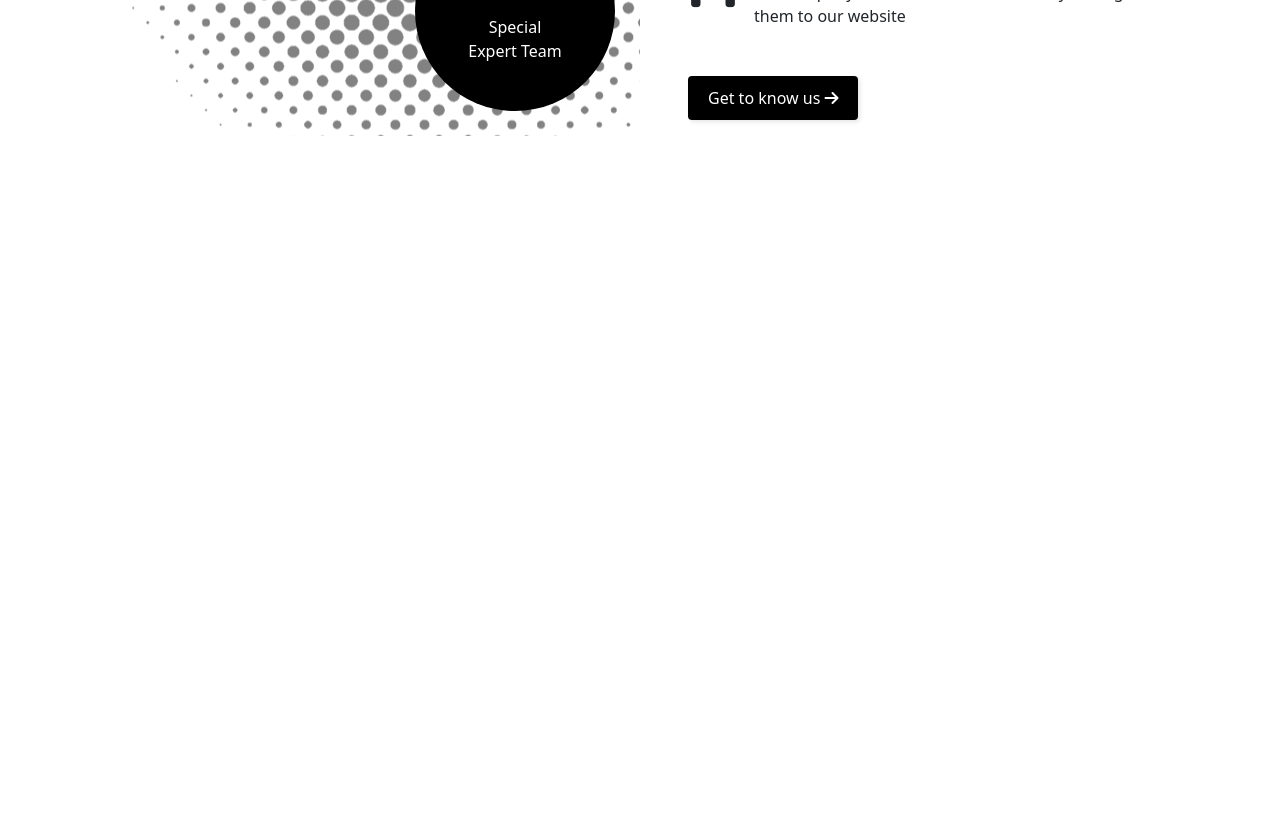
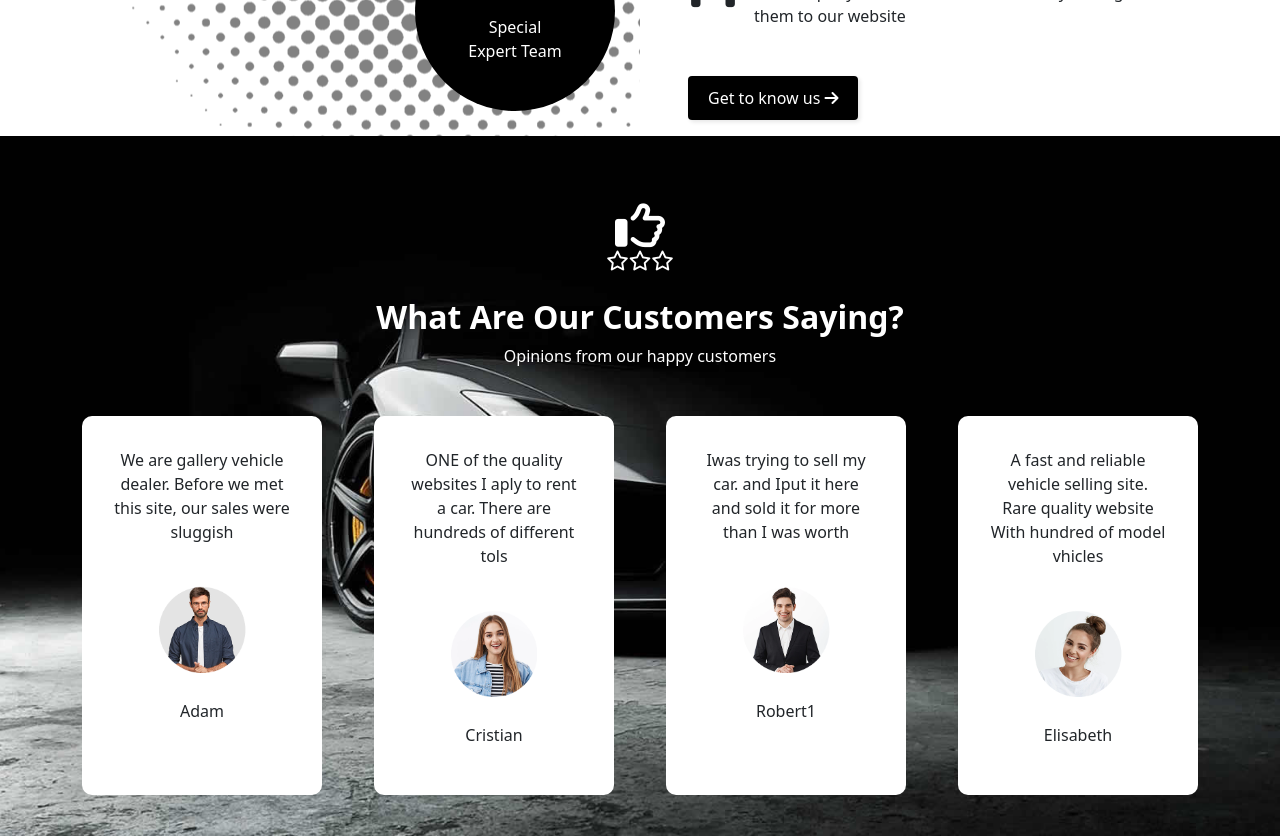
Before and after one commit to Sebastian-ivaniczki/proj-html-vuejs, a Vue app: page / in a window 1280 px wide. Shown: the part 3120-3956 px from the top of the page. Before the commit the page ends 3256 px from the top, so only its background shows below. Built offline with nearby package versions, Linux system fonts and the light colour scheme; the HTML template or start-up script is replaced by a standard one.

Commit message:
add customer info and card

```diff
--- a/src/App.vue
+++ b/src/App.vue
@@ -1,10 +1,11 @@
 <script>
+import CostumersInfo from './components/partials/CostumersInfo.vue';
 import { store } from './components/data/store';
 import AppHeader from './components/AppHeader.vue';
 import AppMain from './components/AppMain.vue';
 import AppFooter from './components/AppFooter.vue';
 export default {
-  components: { AppHeader, AppMain, AppFooter},
+  components: { AppHeader, AppMain, AppFooter, CostumersInfo },
   data() {
     return {
       store,
@@ -25,9 +26,9 @@ export default {
 <app-header></app-header>
 <div class="container">
   <app-main></app-main>
-  <app-footer></app-footer>
-
 </div>
+ <costumers-info></costumers-info>
+<app-footer></app-footer>
 </template>
 
 <style lang="scss">
--- a/src/components/data/dataBase.js
+++ b/src/components/data/dataBase.js
@@ -29,7 +29,7 @@
       name: 'Elisabeth',
       surname: 'Rossi',
       description: 'A fast and reliable vehicle selling site. Rare quality website With hundred of model vhicles',
-      img: 'man2'
+      img: 'testimonial4-1'
     },
   ];
 
@@ -83,14 +83,10 @@
       id: "2",
       img: "slider-autocar-6"
     },
+
     {
       id: "3",
-      img: "news-autocar-1-300x180",
-
-    },
-    {
-      id: "3",
-      img: "news-autocar-5-600x359",
+      img: "comment-bg-autocar",
 
     },
   ]
--- /dev/null
+++ b/src/components/partials/CostumersInfo.vue
@@ -0,0 +1,81 @@
+<script>
+    import { customers } from '../data/dataBase'
+    export default {
+        name: 'CustomersInfo',
+        data() {
+            return {
+                customers
+
+            }
+        },
+
+        methods: {
+            currentImage: function(img) {
+            return new URL(`../../assets/img/${img}.png`, import.meta.url).href;
+            },
+        }
+    }
+</script>
+
+<template>
+    <div class="background">
+        <div class="container">
+            <div class="customers-header mb-5">
+                <div class="hand-icon">
+                    <i class="fa-regular fa-thumbs-up"></i>
+                </div>
+                <div class="stars">
+                    <i class="fa-regular fa-star"></i>
+                    <i class="fa-regular fa-star"></i>
+                    <i class="fa-regular fa-star"></i>
+                </div>
+                <h2 class="mt-4"><strong>What Are Our Customers Saying?</strong></h2>
+                <p>Opinions from our happy customers</p>
+            </div>
+            <div class="d-flex flex-wrap justify-content-between">
+
+                <div v-for="customer in customers" :key="customer.id" class="my-card">
+                    <p>{{ customer.description }}</p>
+                    <img  class="my-4" :src="currentImage(customer.img)" alt="">
+                    <p>{{ customer.name }}</p>
+                </div>
+            </div>
+
+
+
+        </div>
+    </div>
+</template>
+
+<style scoped lang="scss">
+    .background{
+        height: 700px;
+        width: 100%;
+        background-image: url(../../assets/img/comment-bg-autocar.jpg);
+        background-position: center;
+        background-size: cover;
+    }
+    .customers-header{
+        color: #fff;
+        text-align: center;
+        padding-top: 4rem;
+        i{
+            font-size: 20px;
+        }
+        .fa-thumbs-up{
+            font-size: 50px;
+        }
+
+    }
+    .my-card{
+        width: 15rem;
+        min-height: 18rem;
+        background-color: #fff;
+        border-radius: 10px;
+        padding: 2rem;
+        text-align: center;
+        img{
+            width: 90px;
+        }
+    }
+</style>
```
